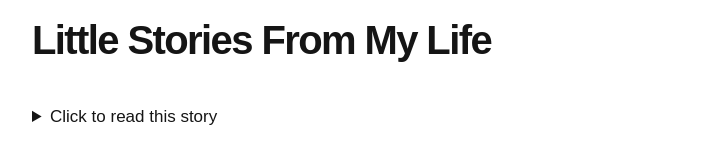
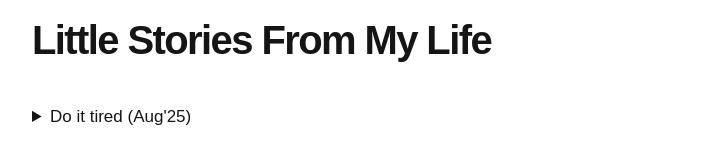
Before and after one commit to anjalisurana-commits/anjalisurana-commits.github.io, a Jekyll site: the page built from _posts/2026-10-26-little-stories-from-my-life.md, in a window 1280 px wide. Shown: the part 146-310 px from the top of the page, without its empty margins (276-1003 px from the left). Built offline with Jekyll 4.4.1, drawn with Linux system fonts in a browser that asks for light colours.

Commit message:
Update _posts/2026-10-26-little-stories-from-my-life.md (via Pages CMS)

```diff
--- a/_posts/2026-10-26-little-stories-from-my-life.md
+++ b/_posts/2026-10-26-little-stories-from-my-life.md
@@ -3,6 +3,6 @@ title: Little Stories From My Life
 layout: post
 ---
 <details>
-<summary>Click to read this story</summary>
+<summary>Do it tired (Aug'25)</summary>
 <p>This is a random weird story from my life that I don't want to forget.</p>
 </details>
```
